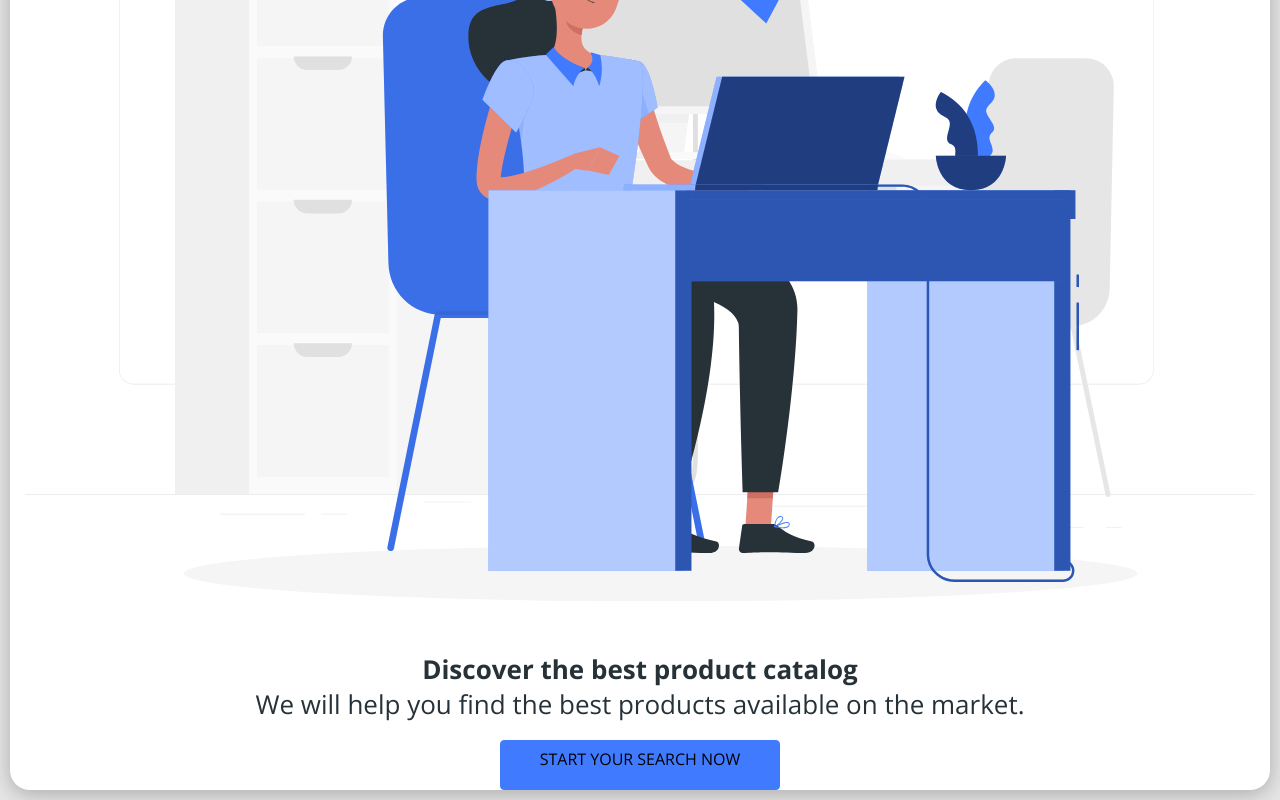
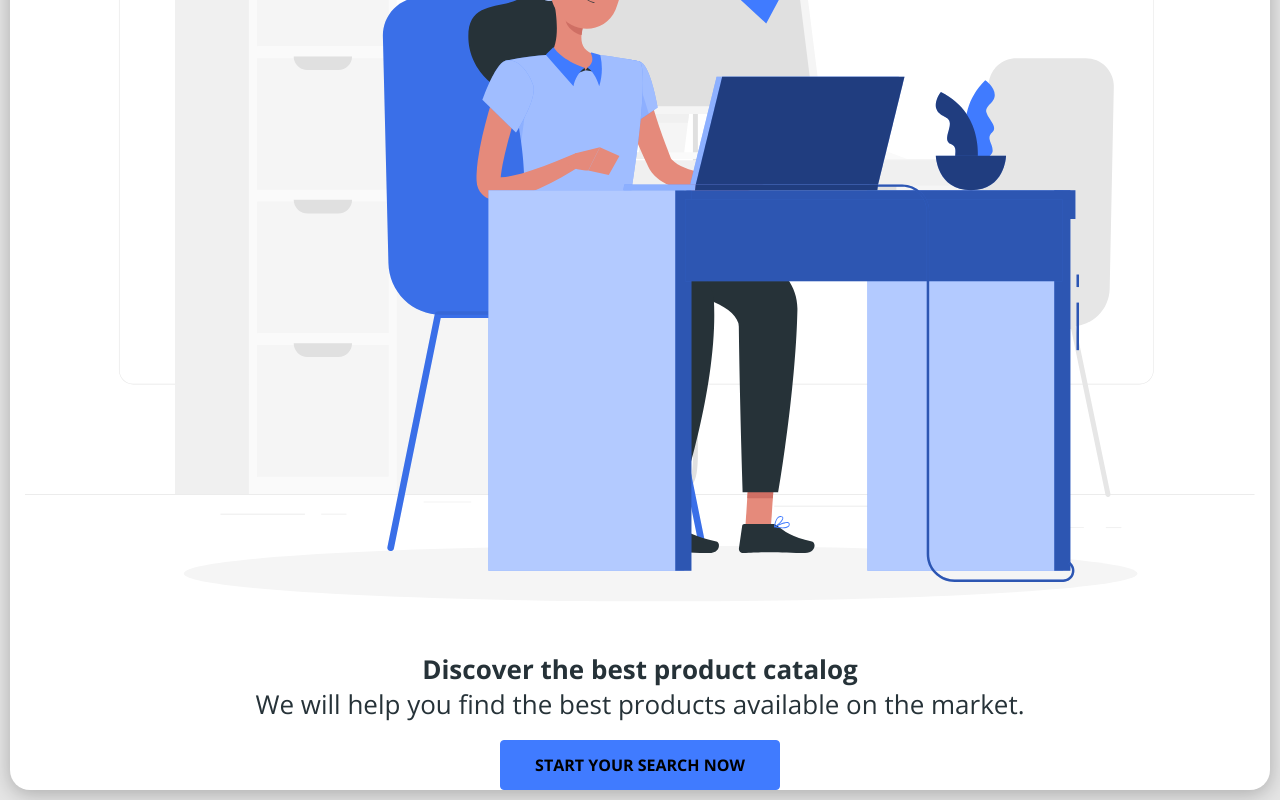
Before and after one commit to J-DouglasLira/DSCatalog, a React (Create React App) app in the folder frontend/: page / in a window 1280 px wide. Shown: the part 441-1241 px from the top of the page. Built offline with nearby package versions, Linux system fonts and the light colour scheme.

Commit message:
refactor: edit tag

```diff
--- a/frontend/src/components/ButtonIcon/index.tsx
+++ b/frontend/src/components/ButtonIcon/index.tsx
@@ -8,7 +8,7 @@ const ButtonIcon = () => {
         console.log("Hello World");
       }}
     >
-      <p>START YOUR SEARCH NOW</p>
+      <h6>START YOUR SEARCH NOW</h6>
     </button>
   );
 };
```
